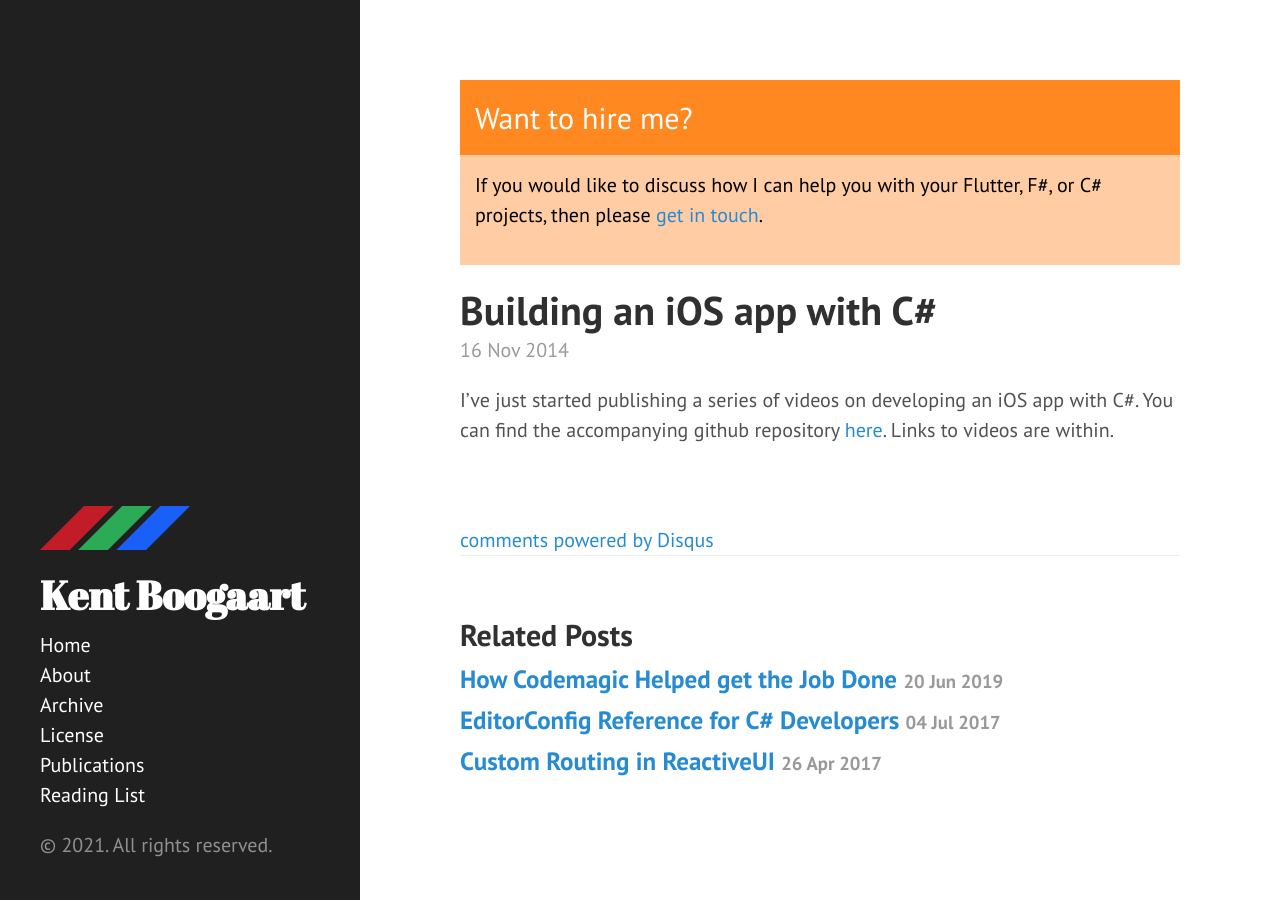
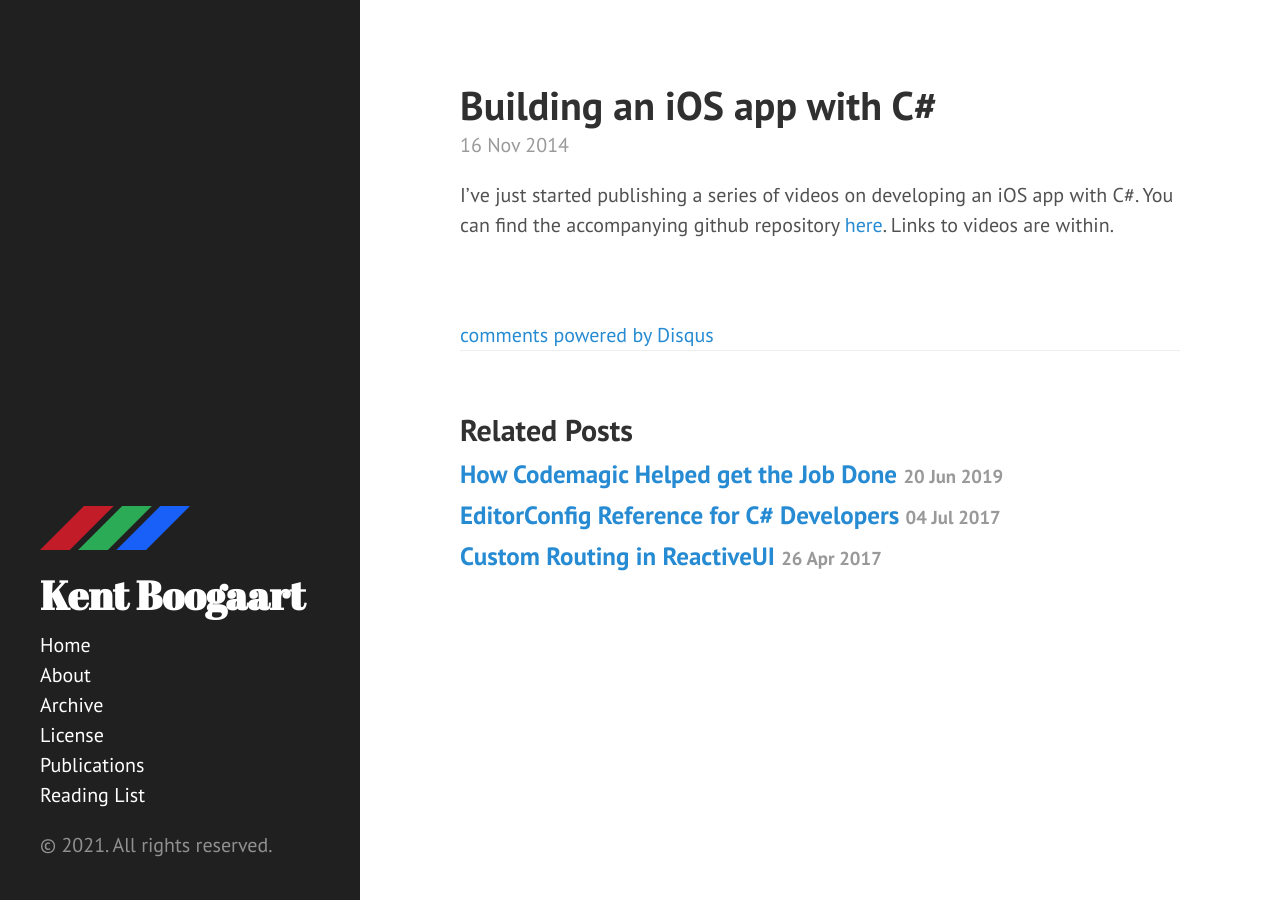
Before and after one commit to kentcb/kentcb.github.io, a Jekyll site: the page built from _posts/2014-11-16-building-an-ios-app-with-csharp.md, in a window 1280 px wide. Built offline with Jekyll 4.4.1, drawn with Linux system fonts in a browser that asks for light colours; nearby versions of some CDN libraries; comment, search, counter and statistics services are not loaded.

Commit message:
Remove hire callout

```diff
--- a/_layouts/post.html
+++ b/_layouts/post.html
@@ -3,14 +3,6 @@ layout: default
 ---
 
 <div class="post">
-  <div class="callout">
-    <div class="callout-header">Want to hire me?</div>
-    <div class="callout-container">
-      <p>If you would like to discuss how I can help you with your Flutter, F#, or C# projects, then please <a
-          href="{{ site.baseurl }}/about">get in touch</a>.</p>
-    </div>
-  </div>
-
     <h1 class="post-title">{{ page.title }}</h1>
     <span class="post-date">{{ page.date | date_to_string }}</span>
     {{ content }}
```
Lines whose indentation alone changed are shown as unchanged.
